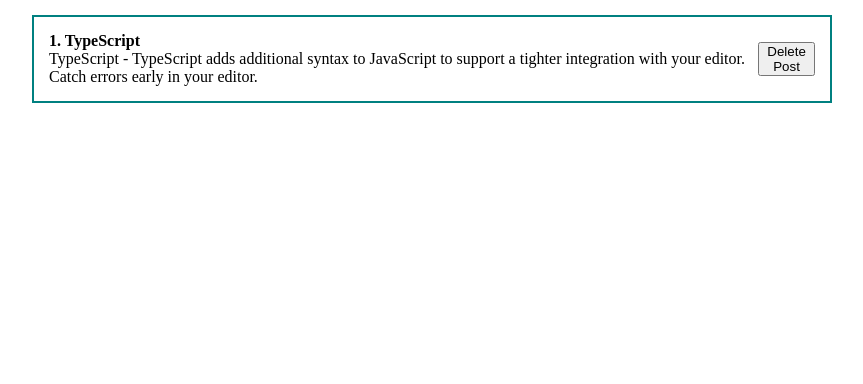
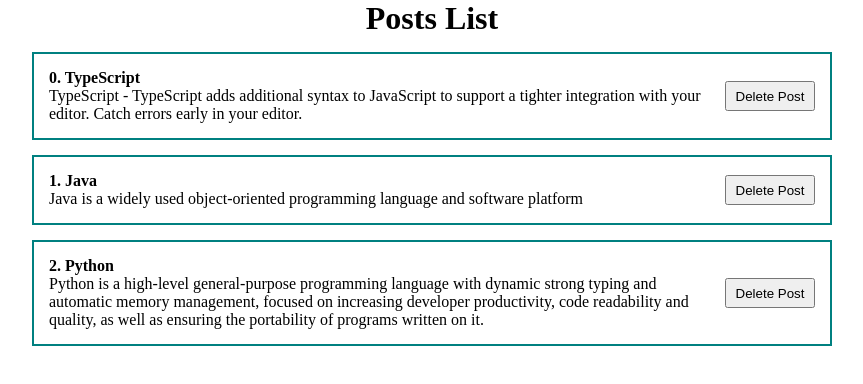
Before and after one commit to DmitriyH01/react-2023, a React (Create React App) app: page / in a window 1280 px wide. Shown: the top 384 px of the page, without its empty margins (208-1071 px from the left). Built offline with nearby package versions, Linux system fonts and the light colour scheme.

Commit message:
Added post list component & types for props.

```diff
--- a/src/App.tsx
+++ b/src/App.tsx
@@ -1,20 +1,19 @@
 import React from "react";
 import "./styles/App.css";
-import PostItem from "./component/PostItem";
-// import Counter from "./component/Counter";
-// import ClassCounter from "./component/ClassCounter";
+import { PostValue } from "./types/post";
+import { POST_ITEM_TEXT, POST_ID_COUNT } from "./config/text";
+import PostList from "./component/PostList";
 
 function App() {
-  const [value, setValue] = React.useState<string>("INPUT TEXT");
+  const [posts, setPosts] = React.useState<PostValue[]>([
+    { id: POST_ID_COUNT.typeScript, title: "TypeScript", body: POST_ITEM_TEXT.typeScript },
+    { id: POST_ID_COUNT.java, title: "Java", body: POST_ITEM_TEXT.java },
+    { id: POST_ID_COUNT.python, title: "Python", body: POST_ITEM_TEXT.python },
+  ]);
 
   return (
     <div className="App">
-      <PostItem />
-
-      {/* <h1>{value}</h1>
-      <input type="text" value={value} onChange={(e) => setValue(e.target.value)} />
-      <Counter />
-      <ClassCounter /> */}
+      <PostList posts = {posts} />
     </div>
   );
 }
--- a/src/component/PostItem.tsx
+++ b/src/component/PostItem.tsx
@@ -1,14 +1,15 @@
 import React from "react";
+import { PostPropsValue } from "../types/post";
 
-const PostItem = () => {
+const PostItem = (props: PostPropsValue) => {
+  const post = props.value;
   return (
     <div className="post">
       <div className="post__content">
-        <strong>1. TypeScript</strong>
-        <div>
-          TypeScript - TypeScript adds additional syntax to JavaScript to support a tighter
-          integration with your editor. Catch errors early in your editor.
-        </div>
+        <strong>
+          {post.id}. {post.title}
+        </strong>
+        <div>{post.body}</div>
       </div>
       <div className="post__btn">
         <button>Delete Post</button>
--- /dev/null
+++ b/src/component/PostList.tsx
@@ -0,0 +1,18 @@
+import React from "react";
+import PostItem from "./PostItem";
+import { PostListsProps, PostValue } from "../types/post";
+
+const PostList = (props: PostListsProps) => {
+  const posts: PostValue[] = props.posts;
+
+  return (
+    <div>
+      <h1 className="postHeading"> Posts List </h1>
+      {posts.map((post) => (
+        <PostItem value={post} key={post.id} />
+      ))}
+    </div>
+  );
+};
+
+export default PostList;
--- /dev/null
+++ b/src/config/text.ts
@@ -0,0 +1,11 @@
+export enum POST_ITEM_TEXT {
+  typeScript = "TypeScript - TypeScript adds additional syntax to JavaScript to support a tighter integration with your editor. Catch errors early in your editor.",
+  java = "Java is a widely used object-oriented programming language and software platform ",
+  python = "Python is a high-level general-purpose programming language with dynamic strong typing and automatic memory management, focused on increasing developer productivity, code readability and quality, as well as ensuring the portability of programs written on it.",
+}
+
+export enum POST_ID_COUNT {
+  typeScript,
+  java,
+  python,
+}
--- a/src/styles/App.css
+++ b/src/styles/App.css
@@ -12,6 +12,9 @@
 .App {
   width: 800px;
 }
+.postHeading {
+  text-align: center;
+}
 
 .post {
   display: flex;
@@ -21,3 +24,12 @@
   justify-content: space-between;
   align-items: center;
 }
+
+.post__btn {
+  padding: 0 0 0 4px;
+}
+
+.post__btn button {
+  height: 30px;
+  width: 90px;
+}
--- /dev/null
+++ b/src/types/post.tsx
@@ -0,0 +1,13 @@
+export type PostListsProps = {
+  posts: PostValue[];
+};
+
+export type PostPropsValue = {
+  value: PostValue;
+};
+
+export type PostValue = {
+  id: number;
+  title: string;
+  body: string;
+};
```
